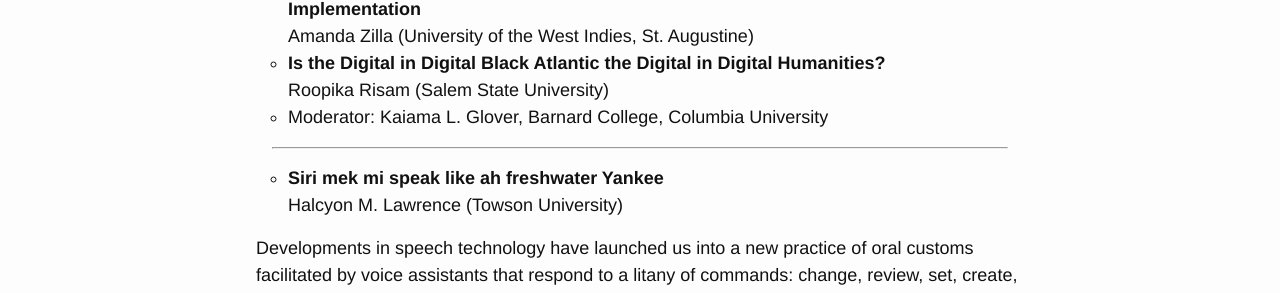
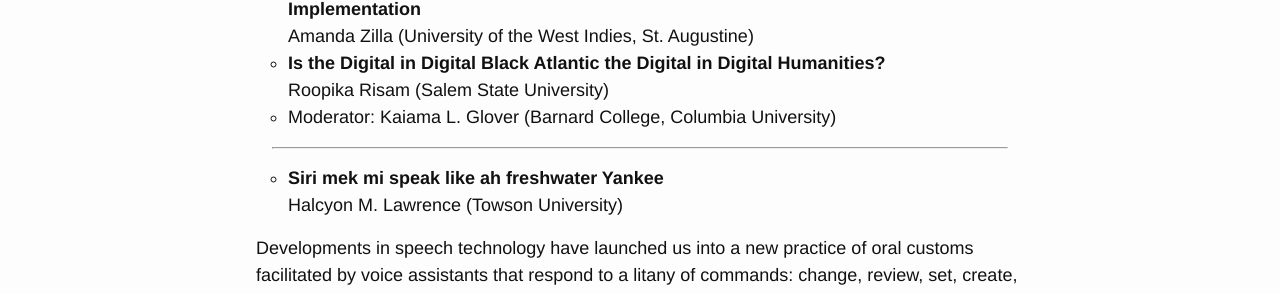
Before and after one commit to kbjosephs/sxcd5-dev, a Jekyll site: the page built from _program/session10.md, in a window 1280 px wide and 900 px high, scrolled down 662 px. Shown: the part 153-446 px from the top of the window. Built offline with Jekyll 4.4.1, drawn with Linux system fonts in a browser that asks for light colours.

```diff
--- a/_program/session10.md
+++ b/_program/session10.md
@@ -17,7 +17,7 @@ Elizabeth Losh (College of William & Mary)
 Amanda Zilla (University of the West Indies, St. Augustine)
 - **Is the Digital in Digital Black Atlantic the Digital in Digital Humanities?**\
 Roopika Risam (Salem State University)
-- Moderator: Kaiama L. Glover, Barnard College, Columbia University
+- Moderator: Kaiama L. Glover (Barnard College, Columbia University)
 
 ---
 
```
